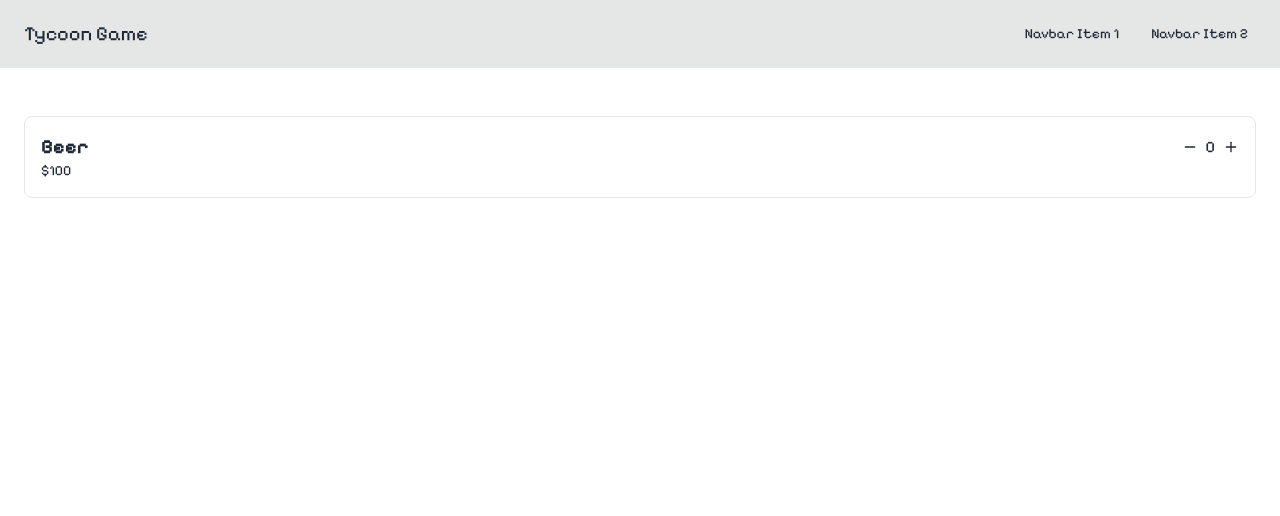
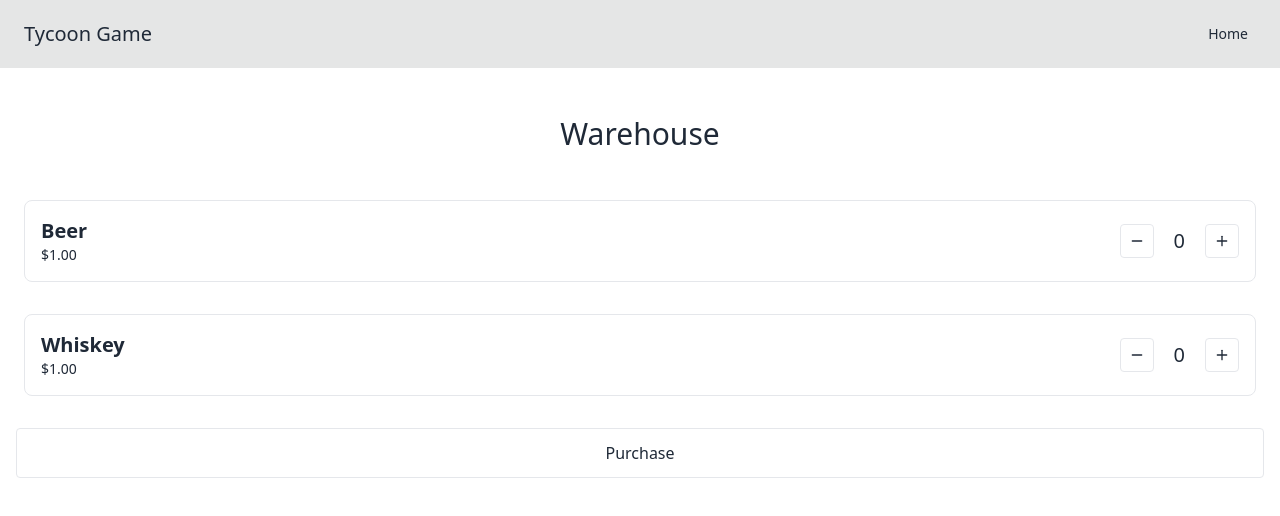
Before and after one commit to adunham95/tycoon-business, a SvelteKit app: page /warehouse in a window 1280 px wide. Shown: the top 516 px of the page. Built offline with nearby package versions, Linux system fonts and the light colour scheme.

Commit message:
Added warehouse

```diff
--- a/src/app.css
+++ b/src/app.css
@@ -2,8 +2,8 @@
 @tailwind components;
 @tailwind utilities;
 
-@layer base {
+/* @layer base {
 	html {
 		font-family: 'Pixelify Sans', system-ui, sans-serif;
 	}
-}
+} */
--- a/src/components/AppIcon.svelte
+++ b/src/components/AppIcon.svelte
@@ -10,13 +10,13 @@
 		<div class={twMerge('bg-primary aspect-square w-full rounded-lg p-3', $$props.class)}>
 			<PlaceholderIcon className="text-muted-foreground w-full h-full" />
 		</div>
-		<span class="text-muted-foreground text-xs font-bold">{name}</span>
+		<span class="text-muted-foreground text-sm font-bold">{name}</span>
 	</a>
 {:else}
 	<button class="flex flex-col items-center gap-1">
 		<div class={twMerge('bg-primary aspect-square w-full rounded-lg p-3', $$props.class)}>
 			<PlaceholderIcon className="text-muted-foreground w-full h-full" />
 		</div>
-		<span class="text-muted-foreground text-xs font-bold">{name}</span>
+		<span class="text-muted-foreground text-sm font-bold">{name}</span>
 	</button>
 {/if}
--- a/src/components/AppWidget.svelte
+++ b/src/components/AppWidget.svelte
@@ -36,5 +36,5 @@
 	<div class={twMerge('bg-primary h-full w-full rounded-lg p-3', $$props.class)}>
 		<slot />
 	</div>
-	<div class="text-muted-foreground min-h-[1.5em] text-xs font-bold">{name}</div>
+	<div class="text-muted-foreground min-h-[2em] text-sm font-bold">{name}</div>
 </div>
--- a/src/data/products.ts
+++ b/src/data/products.ts
@@ -5,5 +5,12 @@ export const products = [
 		price: 100,
 		category: 'drinks',
 		peakSeasons: ['Fall', 'Summer']
+	},
+	{
+		id: 'whiskey',
+		name: 'Whiskey',
+		price: 100,
+		category: 'drinks',
+		peakSeasons: ['Fall', 'Summer']
 	}
 ];
--- /dev/null
+++ b/src/lib/utils/convertToDollars.ts
@@ -0,0 +1,6 @@
+export function convertToDollars(amount: number) {
+	return (amount / 100).toLocaleString('en-US', {
+		style: 'currency',
+		currency: 'USD'
+	});
+}
--- a/src/routes/+layout.svelte
+++ b/src/routes/+layout.svelte
@@ -1,6 +1,8 @@
 <script>
 	import '../app.css';
 	import PlaceholderIcon from '../components/placeholderIcon.svelte';
+
+	const links = [{ path: '/', name: 'Home' }];
 </script>
 
 <div class="drawer">
@@ -28,9 +30,9 @@
 			<div class="mx-2 flex-1 px-2 text-xl">Tycoon Game</div>
 			<div class="hidden flex-none lg:block">
 				<ul class="menu menu-horizontal">
-					<!-- Navbar menu content here -->
-					<li><a>Navbar Item 1</a></li>
-					<li><a>Navbar Item 2</a></li>
+					{#each links as link}
+						<li><a href={link.path}>{link.name}</a></li>
+					{/each}
 				</ul>
 			</div>
 		</div>
@@ -40,9 +42,9 @@
 	<div class="drawer-side">
 		<label for="my-drawer-3" aria-label="close sidebar" class="drawer-overlay"></label>
 		<ul class="menu bg-base-200 min-h-full w-80 p-4">
-			<!-- Sidebar content here -->
-			<li><a>Sidebar Item 1</a></li>
-			<li><a>Sidebar Item 2</a></li>
+			{#each links as link}
+				<li><a href={link.path}>{link.name}</a></li>
+			{/each}
 		</ul>
 	</div>
 </div>
--- a/src/routes/+page.svelte
+++ b/src/routes/+page.svelte
@@ -18,5 +18,5 @@
 	</AppWidget>
 	<AppIcon name="Help" class="bg-error" />
 	<AppIcon link="/warehouse" name="Warehouse" class="bg-secondary" />
-	<AppIcon name="New Business" class="bg-accent" />
+	<AppIcon name="Create" class="bg-accent" />
 </main>
--- a/src/routes/warehouse/+page.svelte
+++ b/src/routes/warehouse/+page.svelte
@@ -1,17 +1,33 @@
-<script>
+<script lang="ts">
+	import { convertToDollars } from '$lib/utils/convertToDollars';
 	import { products } from '../../data/products';
+
+	let quantities: { [key: string]: number };
+	$: quantities = {};
+
+	const handleQuantityChange = (id: string, delta: number) => {
+		quantities[id] = Math.max((quantities[id] || 0) + delta, 1);
+	};
 </script>
 
-<section class="w-full py-12">
+<h1 class="py-12 text-center text-3xl">Warehouse</h1>
+
+<section class="w-full pb-8">
 	<div class="container grid gap-6 px-4 md:gap-8 md:px-6">
 		<div class="grid gap-8">
 			{#each products as product}
 				<div class="grid gap-4 overflow-hidden rounded-lg border">
 					<div class="bg-background p-4">
 						<div class="flex items-center justify-between">
-							<h3 class="text-xl font-bold">{product.name}</h3>
+							<div>
+								<h3 class="text-xl font-bold">{product.name}</h3>
+								<p class="text-muted-foreground text-sm">{convertToDollars(product.price)}</p>
+							</div>
 							<div class="flex items-center gap-2">
-								<button>
+								<button
+									class="rounded border p-2"
+									on:click={() => handleQuantityChange(product.id, -1)}
+								>
 									<svg
 										class="h-4 w-4"
 										xmlns="http://www.w3.org/2000/svg"
@@ -27,8 +43,11 @@
 										<path d="M5 12h14" />
 									</svg>
 								</button>
-								<span>0</span>
-								<button>
+								<span class="px-3 text-xl">{quantities[product.id] || 0}</span>
+								<button
+									class="rounded border p-2"
+									on:click={() => handleQuantityChange(product.id, 1)}
+								>
 									<svg
 										class="h-4 w-4"
 										xmlns="http://www.w3.org/2000/svg"
@@ -47,52 +66,13 @@
 								</button>
 							</div>
 						</div>
-						<p class="text-muted-foreground text-sm">${product.price}</p>
 					</div>
 				</div>
-				<!-- <div class="grid grid-cols-[1fr_auto] items-center gap-4">
-					<div class="grid gap-1">
-						<h3 class="font-semibold">{product.name}</h3>
-						<div class="flex items-center gap-2">
-							<button>
-								<svg
-									class="h-4 w-4"
-									xmlns="http://www.w3.org/2000/svg"
-									width="24"
-									height="24"
-									viewBox="0 0 24 24"
-									fill="none"
-									stroke="currentColor"
-									stroke-width="2"
-									stroke-linecap="round"
-									stroke-linejoin="round"
-								>
-									<path d="M5 12h14" />
-								</svg>
-							</button>
-							<span>0</span>
-							<button>
-								<svg
-									class="h-4 w-4"
-									xmlns="http://www.w3.org/2000/svg"
-									width="24"
-									height="24"
-									viewBox="0 0 24 24"
-									fill="none"
-									stroke="currentColor"
-									stroke-width="2"
-									stroke-linecap="round"
-									stroke-linejoin="round"
-								>
-									<path d="M5 12h14" />
-									<path d="M12 5v14" />
-								</svg>
-							</button>
-						</div>
-						<div class="text-primary font-semibold">${product.price}</div>
-					</div>
-				</div> -->
 			{/each}
 		</div>
 	</div>
 </section>
+
+<div class="px-4 pb-8">
+	<button class="w-full rounded border py-3">Purchase</button>
+</div>
```
